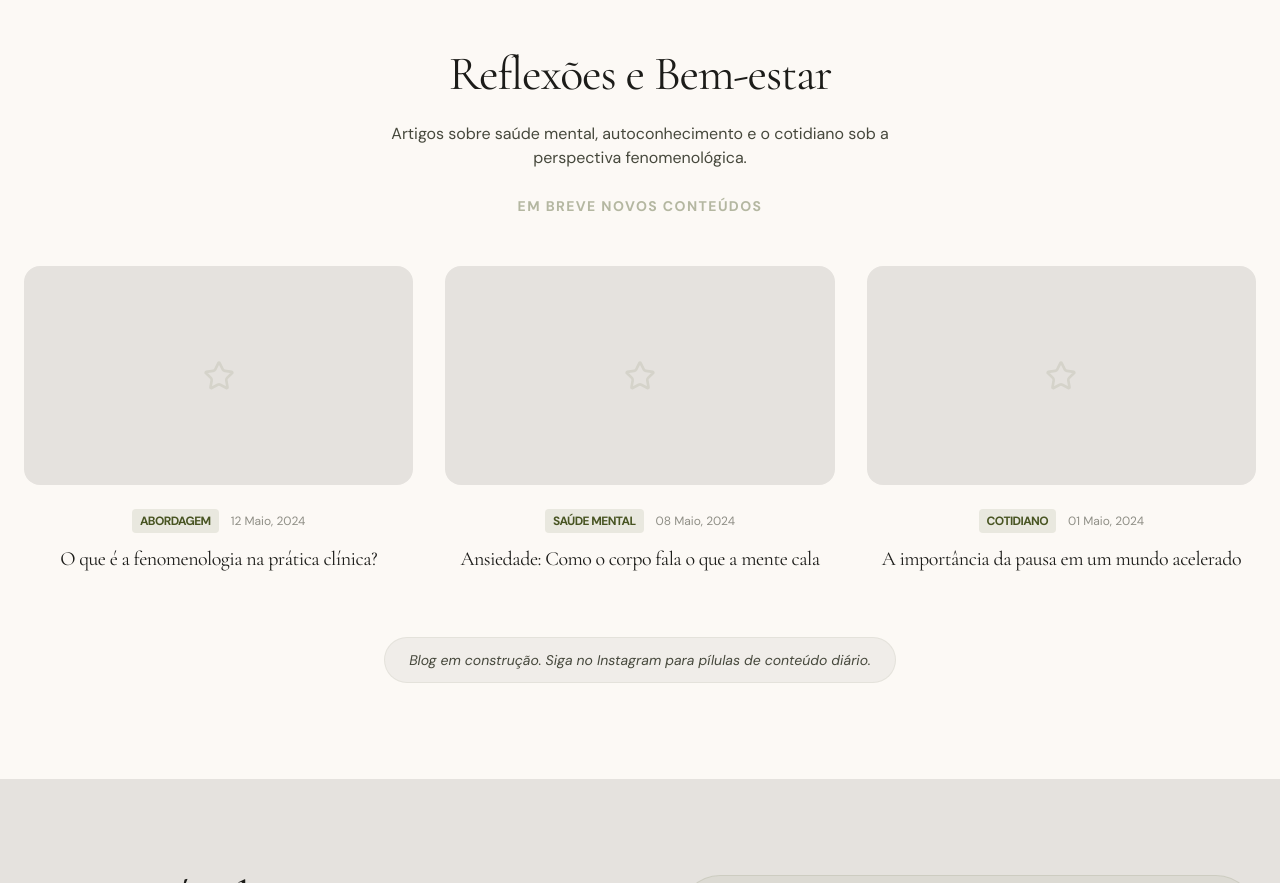
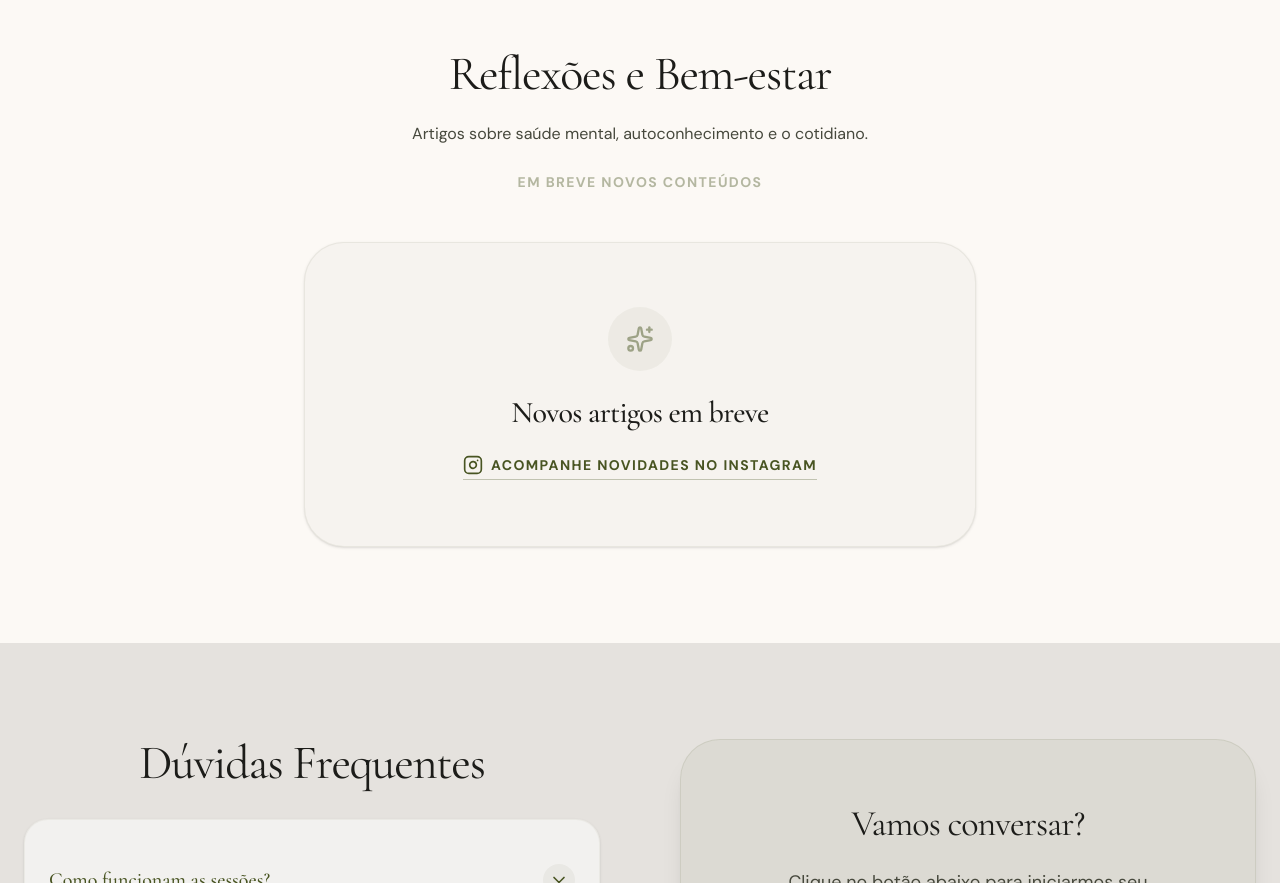
Before and after one commit to brunocorreagomes-ops/RYNASITE, a React (Vite) app: page / in a window 1280 px wide. Shown: the part 4940-5823 px from the top of the page. Built offline with nearby package versions, Linux system fonts and the light colour scheme.

Commit message:
refactor(sections): remove placeholder blog content
Simplify the blog section description and remove incomplete grid markup to improve visual consistency while preparing for future content.

```diff
--- a/src/App.tsx
+++ b/src/App.tsx
@@ -3,7 +3,7 @@ import { motion, AnimatePresence, useScroll, useSpring } from 'framer-motion';
 import {
   Menu, X, Heart, Brain, Calendar, MapPin, Phone, Instagram, Linkedin,
   ChevronRight, MessageCircle, Star, Quote, ArrowRight, User, Music2,
-  ArrowUp, ChevronDown
+  ArrowUp, ChevronDown, Sparkles
 } from 'lucide-react';
 
 const navLinks = [
@@ -714,7 +714,7 @@ export default function App() {
               <div className="max-w-2xl mx-auto flex flex-col items-center justify-center text-center">
                 <h2 className="text-4xl lg:text-5xl mb-6 text-center">Reflexões e Bem-estar</h2>
                 <p className="text-on-surface-variant text-center max-w-xl">
-                  Artigos sobre saúde mental, autoconhecimento e o cotidiano sob a perspectiva fenomenológica.
+                  Artigos sobre saúde mental, autoconhecimento e o cotidiano.
                 </p>
               </div>
               <div className="hidden lg:block text-center">
@@ -727,50 +727,25 @@ export default function App() {
               initial="hidden"
               whileInView="visible"
               viewport={{ once: true, margin: "-100px" }}
-              className="grid md:grid-cols-2 lg:grid-cols-3 gap-8 opacity-60"
+              className="flex flex-col items-center justify-center py-16 px-6 bg-surface-container-low border border-outline-variant/30 rounded-[2.5rem] max-w-2xl mx-auto shadow-sm text-center"
             >
-              {[
-                {
-                  date: '12 Maio, 2024',
-                  title: 'O que é a fenomenologia na prática clínica?',
-                  category: 'Abordagem'
-                },
-                {
-                  date: '08 Maio, 2024',
-                  title: 'Ansiedade: Como o corpo fala o que a mente cala',
-                  category: 'Saúde Mental'
-                },
-                {
-                  date: '01 Maio, 2024',
-                  title: 'A importância da pausa em um mundo acelerado',
-                  category: 'Cotidiano'
-                }
-              ].map((post, i) => (
-                <motion.div key={i} variants={staggerItemVariants} className="group cursor-not-allowed flex flex-col items-center text-center">
-                  <div className="aspect-video w-full bg-surface-container-highest rounded-2xl mb-6 overflow-hidden relative">
-                     <div className="absolute inset-0 flex items-center justify-center">
-                        <Star className="w-8 h-8 text-primary/10" />
-                     </div>
-                  </div>
-                  <div className="flex items-center justify-center gap-3 mb-3">
-                    <span className="text-xs font-bold text-primary uppercase tracking-tighter bg-primary/10 px-2 py-1 rounded">{post.category}</span>
-                    <span className="text-xs text-on-surface-variant/60">{post.date}</span>
-                  </div>
-                  <h3 className="text-xl font-display group-hover:text-primary transition-colors text-center">{post.title}</h3>
-                </motion.div>
-              ))}
-            </motion.div>
-
-            <motion.div
-              variants={sectionRevealVariants}
-              initial="hidden"
-              whileInView="visible"
-              viewport={{ once: true, margin: "-100px" }}
-              className="mt-16 text-center"
-            >
-              <div className="inline-block p-1 bg-surface-container rounded-full px-6 py-3 border border-outline-variant/30 text-sm italic text-on-surface-variant">
-                Blog em construção. Siga no Instagram para pílulas de conteúdo diário.
-              </div>
+              <motion.div variants={staggerItemVariants} className="w-16 h-16 rounded-full bg-primary/10 flex items-center justify-center text-primary mb-6 animate-pulse">
+                <Sparkles className="w-7 h-7" />
+              </motion.div>
+              <motion.h3 variants={staggerItemVariants} className="text-2xl md:text-3xl font-display font-medium text-on-surface mb-6 text-center">
+                Novos artigos em breve
+              </motion.h3>
+              <motion.div variants={staggerItemVariants}>
+                <a
+                  href="https://www.instagram.com/psi.rynahayashi"
+                  target="_blank"
+                  rel="noopener noreferrer"
+                  className="inline-flex items-center gap-2 text-xs md:text-sm font-semibold uppercase tracking-widest text-primary border-b border-primary/30 pb-1 hover:text-primary-container hover:border-primary-container transition-colors duration-300"
+                >
+                  <Instagram className="w-4 h-4 md:w-5 md:h-5 hover:scale-110 transition-transform" />
+                  Acompanhe novidades no Instagram
+                </a>
+              </motion.div>
             </motion.div>
           </div>
         </section>
```
